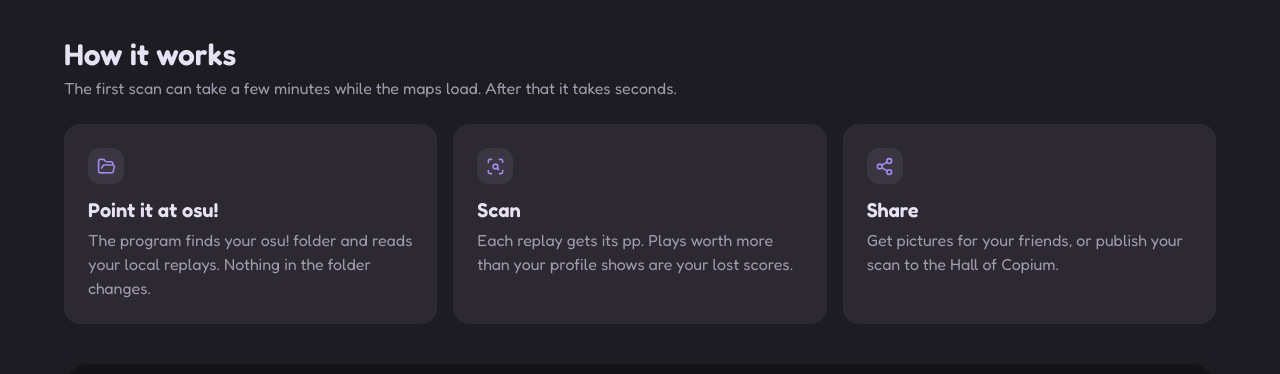
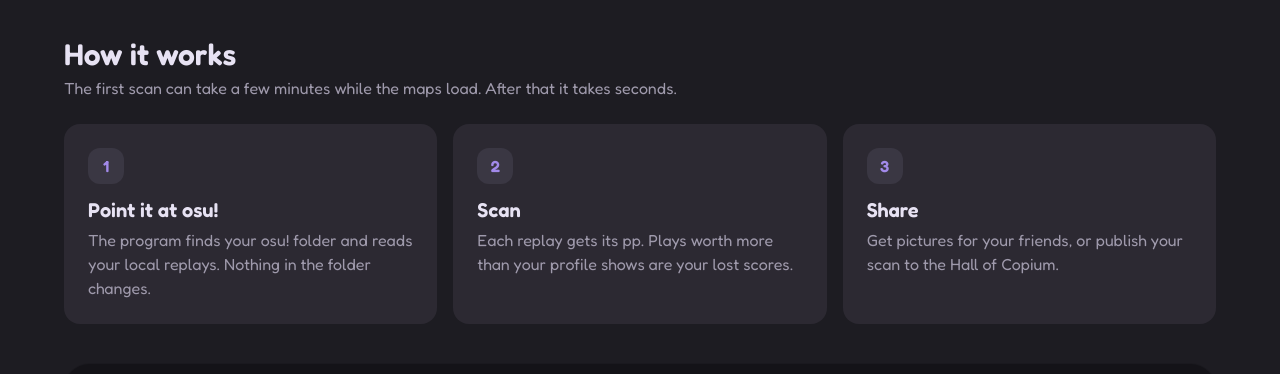
Before and after one commit to kz-lemon4ik/lemon-site, a React (Vite) app in the folder packages/lost-scores-site/: page / in a window 1280 px wide. Shown: the part 820-1194 px from the top of the page. Built offline with nearby package versions, Linux system fonts and the light colour scheme; no server answers.

Commit message:
fix(home): bring back the step numbers
The three steps are an order, and the numbers say so more plainly than
the icons did.

```diff
--- a/packages/lost-scores-site/src/pages/Home.tsx
+++ b/packages/lost-scores-site/src/pages/Home.tsx
@@ -1,4 +1,4 @@
-import { ChevronDown, Download, FolderOpen, ScanSearch, Share2 } from "lucide-react";
+import { ChevronDown, Download } from "lucide-react";
 import { useEffect, useState } from "react";
 import { Link } from "react-router-dom";
 import Art from "@/components/Art";
@@ -118,8 +118,6 @@ function LiveBadge({ page, t }: { page: Banner; t: Text }) {
   );
 }
 
-const STEP_ICONS = [FolderOpen, ScanSearch, Share2];
-
 export default function Home() {
   const t = useSection("home");
   useTitle();
@@ -188,18 +186,13 @@ export default function Home() {
         <h2 className="text-3xl">{t("howTitle")}</h2>
         <p className="mt-1 text-muted">{t("howHint")}</p>
         <ol className="mt-6 grid gap-4 md:grid-cols-3">
-          {t.raw<{ title: string; text: string }[]>("steps").map((step, index) => {
-            const Icon = STEP_ICONS[index] ?? Share2;
-            return (
-              <li key={step.title} className="rounded-2xl bg-card p-5 sm:p-6">
-                <span className="grid h-9 w-9 place-items-center rounded-xl bg-btn text-acc">
-                  <Icon aria-hidden size={19} />
-                </span>
-                <h3 className="mt-3 text-xl">{step.title}</h3>
-                <p className="mt-1 text-muted">{step.text}</p>
-              </li>
-            );
-          })}
+          {t.raw<{ title: string; text: string }[]>("steps").map((step, index) => (
+            <li key={step.title} className="rounded-2xl bg-card p-5 sm:p-6">
+              <span className="grid h-9 w-9 place-items-center rounded-xl bg-btn font-semibold text-acc">{index + 1}</span>
+              <h3 className="mt-3 text-xl">{step.title}</h3>
+              <p className="mt-1 text-muted">{step.text}</p>
+            </li>
+          ))}
         </ol>
         <div className="mt-10">{program}</div>
         <div className="mt-10">
```
